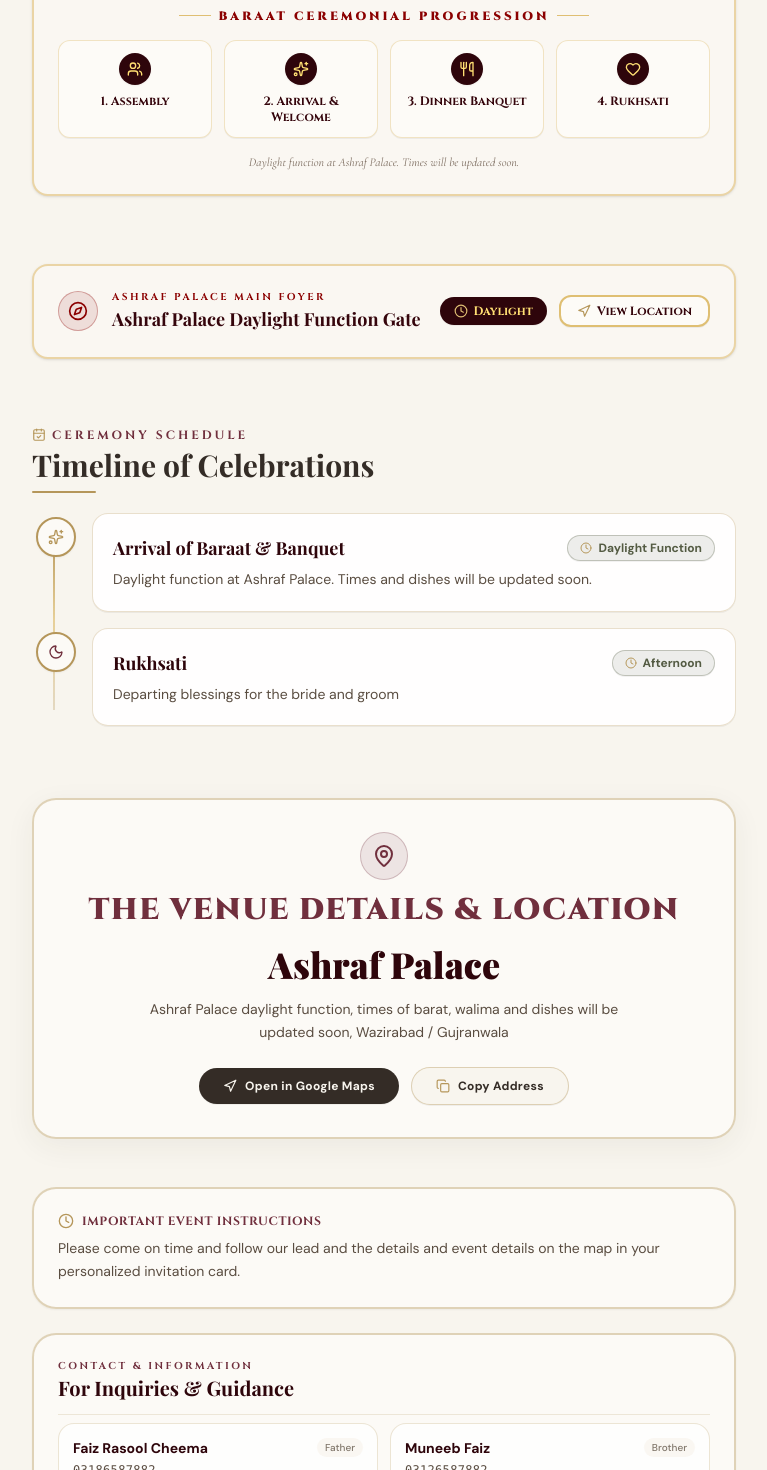
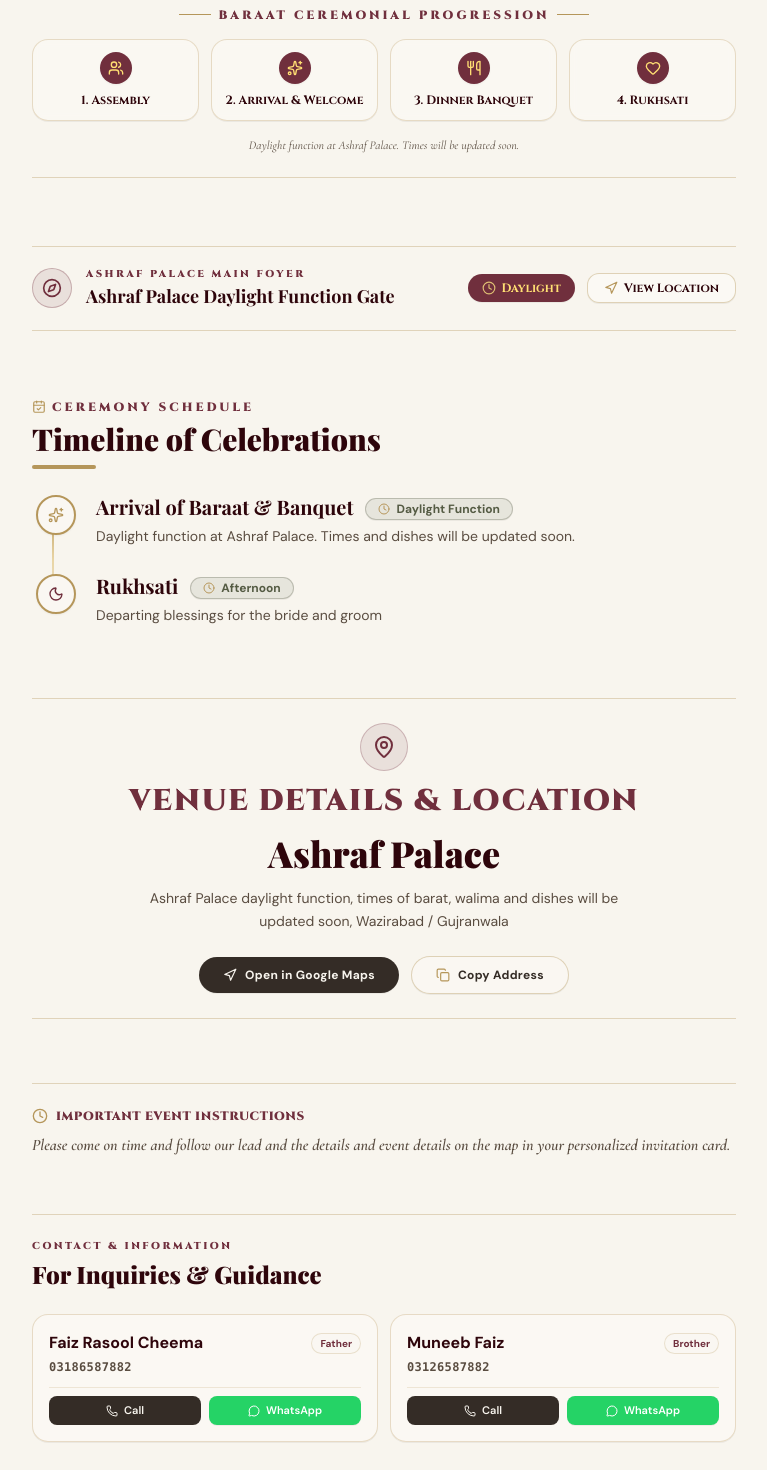
Before and after one commit to ateebfaiz/wedding-cards, a Next.js app: page /baraat in a window 1280 px wide. Shown: the part 880-2350 px from the top of the page, without its empty margins (256-1023 px from the left). Built offline with nearby package versions, Linux system fonts and the light colour scheme; a web font is replaced by a local one.

Commit message:
refactor(invitation): strip artificial box wrappers, unify impressive heirloom backdrop, refine left-aligned timeline and bold headings

```diff
--- a/src/app/[eventSlug]/EventClientView.tsx
+++ b/src/app/[eventSlug]/EventClientView.tsx
@@ -143,9 +143,9 @@ function EventClientViewContent({ config, event }: EventClientViewProps) {
         ) : (
           /* Full Independent Stationery Canvas */
           <div className="w-full flex flex-col items-center space-y-6">
-            {/* Dedicated Personalized Invitee Heading Section (Left-Aligned, Big & Bold, Zero Overlap) */}
+            {/* Dedicated Personalized Invitee Heading Section (Left-Aligned, Big & Bold, Zero Overlap, Natural Stationery) */}
             {guestName && (
-              <div className="w-full my-3 p-6 sm:p-8 rounded-3xl bg-[#FCFAF6]/95 border-2 border-[#B5965A]/50 shadow-[0_12px_40px_rgba(0,0,0,0.12)] backdrop-blur-md flex flex-col items-start text-left transition-all animate-in fade-in slide-in-from-top-4 duration-700">
+              <div className="w-full my-4 py-4 border-b border-[#B5965A]/35 flex flex-col items-start text-left transition-all animate-in fade-in slide-in-from-top-4 duration-700">
                 <span className="text-[11px] sm:text-xs uppercase tracking-[0.25em] text-[#702F3D] font-cinzel font-black flex items-center gap-2 mb-2">
                   <Sparkles className="w-4 h-4 text-[#B5965A]" />
                   <span>{lang === 'ur' ? 'بخدمتِ گرامی قدر معزز مہمان' : 'Invited with Honor'}</span>
@@ -201,18 +201,18 @@ function EventClientViewContent({ config, event }: EventClientViewProps) {
               </div>
             )}
 
-            {/* Important Event Instructions Card */}
+            {/* Important Event Instructions */}
             {config.eventInstructions && (
-              <div className="w-full p-5 sm:p-6 rounded-3xl bg-[#FCFAF6]/95 border-2 border-[#B5965A]/40 shadow-xs backdrop-blur-xs text-left">
+              <div className="w-full my-4 py-6 border-t border-[#B5965A]/35 text-left">
                 <div className="flex items-center gap-2 mb-2 text-[#702F3D]">
                   <Clock className="w-4 h-4 text-[#B5965A] shrink-0" />
-                  <span className="text-xs uppercase tracking-wider font-cinzel font-bold">
+                  <span className="text-xs uppercase tracking-wider font-cinzel font-black">
                     {lang === 'ur' ? 'اہم ہدایات برائے معزز مہمانان' : 'Important Event Instructions'}
                   </span>
                 </div>
                 <p
-                  className={`text-xs sm:text-sm text-[#5A4D41] leading-relaxed ${
-                    lang === 'ur' ? 'font-nastaliq-body text-base leading-loose' : 'font-sans'
+                  className={`text-sm sm:text-base text-[#5A4D41] leading-relaxed font-bold ${
+                    lang === 'ur' ? 'font-nastaliq-body text-base leading-loose' : 'font-serif italic'
                   }`}
                 >
                   {config.eventInstructions[lang]}
@@ -220,49 +220,49 @@ function EventClientViewContent({ config, event }: EventClientViewProps) {
               </div>
             )}
 
-            {/* Contact & Info RSVP Card */}
+            {/* Contact & Info RSVP Section */}
             {config.contacts && config.contacts.length > 0 && (
-              <div className="w-full p-5 sm:p-6 rounded-3xl bg-[#FCFAF6]/95 border-2 border-[#B5965A]/40 shadow-xs backdrop-blur-xs text-left">
-                <div className="mb-3">
-                  <span className="text-[10px] uppercase tracking-[0.25em] text-[#702F3D] font-cinzel font-bold block">
+              <div className="w-full my-4 py-6 border-t border-[#B5965A]/35 text-left">
+                <div className="mb-4">
+                  <span className="text-[10px] uppercase tracking-[0.25em] text-[#702F3D] font-cinzel font-black block">
                     {lang === 'ur' ? 'رابطہ و معلومات' : 'Contact & Information'}
                   </span>
                   <h3
-                    className={`text-lg sm:text-xl font-bold text-[#2E050B] ${
-                      lang === 'ur' ? 'font-sameer-zikran text-2xl' : 'font-playfair'
+                    className={`text-xl sm:text-2xl font-black text-[#2E050B] mt-1 ${
+                      lang === 'ur' ? 'font-sameer-zikran text-3xl' : 'font-playfair'
                     }`}
                   >
-                    {lang === 'ur' ? 'کسی بھی سوال یا رہنمائی کے لیے رابطہ فرمائیں' : 'For Inquiries & Guidance'}
+                    {lang === 'ur' ? 'کسی بھی رہنمائی کے لیے رابطہ فرمائیں' : 'For Inquiries & Guidance'}
                   </h3>
                 </div>
 
-                <div className="grid grid-cols-1 sm:grid-cols-2 gap-3 pt-2 border-t border-[#B5965A]/20">
+                <div className="grid grid-cols-1 sm:grid-cols-2 gap-3 pt-2">
                   {config.contacts.map((contact, idx) => (
                     <div
                       key={idx}
-                      className="p-3.5 rounded-2xl border border-[#B5965A]/25 bg-white/80 flex flex-col justify-between"
+                      className="p-4 rounded-2xl border border-[#B5965A]/30 bg-[#FCFAF6]/70 backdrop-blur-xs flex flex-col justify-between shadow-2xs"
                     >
                       <div>
                         <div className="flex items-center justify-between gap-1 mb-1">
                           <span
-                            className={`text-sm font-bold text-[#2E050B] ${
-                              lang === 'ur' ? 'font-sameer-zikran text-base' : 'font-sans'
+                            className={`text-sm sm:text-base font-bold text-[#2E050B] ${
+                              lang === 'ur' ? 'font-sameer-zikran text-lg' : 'font-sans'
                             }`}
                           >
                             {contact.name[lang]}
                           </span>
                           {contact.relation && (
-                            <span className="text-[10px] text-[#81776B] font-sans font-medium px-2 py-0.5 rounded-full bg-[#FAF7F2]">
+                            <span className="text-[10px] text-[#702F3D] font-sans font-bold px-2 py-0.5 rounded-full bg-[#FAF7F2] border border-[#B5965A]/25">
                               {contact.relation[lang]}
                             </span>
                           )}
                         </div>
-                        <span className="text-xs text-[#5A4D41] font-mono tracking-wide block mb-3">
+                        <span className="text-xs text-[#5A4D41] font-mono tracking-wide block mb-3 font-semibold">
                           {contact.phone}
                         </span>
                       </div>
 
-                      <div className="flex items-center gap-2 pt-2 border-t border-[#B5965A]/15">
+                      <div className="flex items-center gap-2 pt-2 border-t border-[#B5965A]/20">
                         <a
                           href={`tel:${contact.phone}`}
                           className="flex-1 inline-flex items-center justify-center gap-1.5 py-1.5 px-3 rounded-lg bg-[#342C26] text-[#F8F5EE] text-[11px] font-sans font-semibold hover:bg-[#545B43] transition-colors"
--- a/src/components/events/BaraatStatusCard.tsx
+++ b/src/components/events/BaraatStatusCard.tsx
@@ -40,13 +40,13 @@ export function BaraatStatusCard({ status, lang }: BaraatStatusCardProps) {
   ];
 
   return (
-    <div className="w-full my-6 p-5 sm:p-6 rounded-2xl border-2 border-[#DFBF73]/60 bg-[#FAF7F2] shadow-sm text-center">
+    <div className="w-full my-6 py-6 border-y border-[#B5965A]/35 text-center">
       <div className="flex items-center justify-center gap-2 mb-4">
-        <span className="w-8 h-[1px] bg-[#DFBF73]" />
-        <h3 className="text-xs uppercase tracking-[0.25em] text-[#8B0000] font-cinzel font-black">
+        <span className="w-8 h-[1px] bg-[#B5965A]" />
+        <h3 className="text-xs uppercase tracking-[0.25em] text-[#702F3D] font-cinzel font-black">
           {lang === 'ur' ? 'بارات کے روایتی مراحل' : 'Baraat Ceremonial Progression'}
         </h3>
-        <span className="w-8 h-[1px] bg-[#DFBF73]" />
+        <span className="w-8 h-[1px] bg-[#B5965A]" />
       </div>
 
       {/* 4 Dignified Ceremonial Progression Milestones (No Live Gimmicks) */}
@@ -57,13 +57,13 @@ export function BaraatStatusCard({ status, lang }: BaraatStatusCardProps) {
           return (
             <div
               key={stage.id}
-              className="flex flex-col items-center p-3 rounded-xl border border-[#DFBF73]/40 bg-[#FDFBF7] shadow-2xs"
+              className="flex flex-col items-center p-3 rounded-2xl border border-[#B5965A]/30 bg-[#FCFAF6]/60 backdrop-blur-xs shadow-2xs"
             >
-              <div className="w-8 h-8 rounded-full bg-[#2E050B] text-[#FFDF73] flex items-center justify-center mb-2 shadow-xs">
+              <div className="w-8 h-8 rounded-full bg-[#702F3D] text-[#FFDF73] flex items-center justify-center mb-2 shadow-xs">
                 <Icon className="w-4 h-4" />
               </div>
               <span
-                className={`text-xs font-bold text-[#35050C] ${
+                className={`text-xs font-bold text-[#2E050B] ${
                   lang === 'ur' ? 'font-nastaliq-body text-sm' : 'font-cinzel'
                 }`}
               >
@@ -75,7 +75,7 @@ export function BaraatStatusCard({ status, lang }: BaraatStatusCardProps) {
       </div>
 
       <p
-        className={`text-xs text-[#7A6A5D] mt-2 font-medium ${
+        className={`text-xs text-[#5A4D41] mt-2 font-medium ${
           lang === 'ur' ? 'font-nastaliq-body text-sm' : 'font-serif italic'
         }`}
       >
--- a/src/components/events/MeetingPointCard.tsx
+++ b/src/components/events/MeetingPointCard.tsx
@@ -13,18 +13,18 @@ export function MeetingPointCard({ meetingPoint, lang }: MeetingPointCardProps)
   const displayTime = lang === 'ur' && meetingPoint.assemblyTimeUrdu ? meetingPoint.assemblyTimeUrdu : meetingPoint.assemblyTime;
 
   return (
-    <div className="w-full my-5 p-5 sm:p-6 rounded-2xl border-2 border-[#DFBF73]/60 bg-[#FAF7F2] shadow-sm flex flex-col sm:flex-row items-center justify-between gap-4 text-center sm:text-left">
+    <div className="w-full my-5 py-5 border-y border-[#B5965A]/35 flex flex-col sm:flex-row items-center justify-between gap-4 text-center sm:text-left">
       <div className="flex items-center gap-3.5">
-        <div className="w-10 h-10 rounded-full bg-[#8B0000]/10 text-[#8B0000] border border-[#8B0000]/30 flex items-center justify-center shrink-0">
+        <div className="w-10 h-10 rounded-full bg-[#702F3D]/10 text-[#702F3D] border border-[#702F3D]/30 flex items-center justify-center shrink-0">
           <Compass className="w-5 h-5" />
         </div>
         <div>
-          <span className="text-[10px] uppercase tracking-[0.25em] text-[#8B0000] font-cinzel font-bold block">
+          <span className="text-[10px] uppercase tracking-[0.25em] text-[#702F3D] font-cinzel font-black block">
             {meetingPoint.title[lang]}
           </span>
           <h4
-            className={`text-base sm:text-lg font-bold text-[#35050C] ${
-              lang === 'ur' ? 'font-nastaliq-display text-xl' : 'font-playfair'
+            className={`text-base sm:text-lg font-bold text-[#2E050B] ${
+              lang === 'ur' ? 'font-sameer-zikran text-xl' : 'font-playfair'
             }`}
           >
             {meetingPoint.location[lang]}
@@ -35,7 +35,7 @@ export function MeetingPointCard({ meetingPoint, lang }: MeetingPointCardProps)
       <div className="flex items-center gap-3 shrink-0">
         <span
           dir="ltr"
-          className="inline-flex items-center gap-1.5 text-xs font-cinzel font-bold text-[#FFDF73] bg-[#2E050B] px-3.5 py-1.5 rounded-full shadow-2xs"
+          className="inline-flex items-center gap-1.5 text-xs font-cinzel font-bold text-[#FFDF73] bg-[#702F3D] px-3.5 py-1.5 rounded-full shadow-2xs"
         >
           <Clock className="w-3.5 h-3.5 text-[#DFBF73]" />
           <span>{displayTime}</span>
@@ -45,7 +45,7 @@ export function MeetingPointCard({ meetingPoint, lang }: MeetingPointCardProps)
           href={meetingPoint.directionsUrl}
           target="_blank"
           rel="noopener noreferrer"
-          className="inline-flex items-center gap-1.5 px-4 py-1.5 rounded-xl border-2 border-[#DFBF73] bg-[#FDFBF7] text-[#35050C] text-xs font-cinzel font-bold hover:bg-[#F5EFEB] transition-colors shadow-2xs"
+          className="inline-flex items-center gap-1.5 px-4 py-1.5 rounded-xl border border-[#B5965A]/40 bg-[#FCFAF6]/80 text-[#2E050B] text-xs font-cinzel font-bold hover:bg-[#EFE8DA] transition-colors shadow-2xs"
         >
           <Navigation className="w-3.5 h-3.5 text-[#B5965A]" />
           <span>{lang === 'ur' ? 'مقام دیکھیں' : 'View Location'}</span>
--- a/src/components/events/ScheduleTimeline.tsx
+++ b/src/components/events/ScheduleTimeline.tsx
@@ -27,50 +27,50 @@ export function ScheduleTimeline({ schedule, lang }: ScheduleTimelineProps) {
 
   return (
     <div className="w-full my-6 text-left">
-      {/* Left-Aligned Pixel-Perfect Section Header */}
-      <div className="flex flex-col items-start mb-5">
-        <span className="text-[10px] sm:text-xs uppercase tracking-[0.25em] text-[#702F3D] font-cinzel font-bold flex items-center gap-1.5 mb-1">
+      {/* Left-Aligned Clean Section Header */}
+      <div className="flex flex-col items-start mb-6">
+        <span className="text-[10px] sm:text-xs uppercase tracking-[0.25em] text-[#702F3D] font-cinzel font-black flex items-center gap-1.5 mb-1.5">
           <CalendarCheck className="w-3.5 h-3.5 text-[#B5965A]" />
           <span>{lang === 'ur' ? 'تقریب کے اوقات کار' : 'Ceremony Schedule'}</span>
         </span>
         <h2
-          className={`text-2xl sm:text-3xl font-bold text-[#342C26] ${
-            lang === 'ur' ? 'font-sameer-zikran text-3xl' : 'font-playfair'
+          className={`text-2xl sm:text-3xl font-black text-[#2E050B] ${
+            lang === 'ur' ? 'font-sameer-zikran text-3xl sm:text-4xl' : 'font-playfair'
           }`}
         >
           {lang === 'ur' ? 'مبارک تقریب کا تفصیلی شیڈول' : 'Timeline of Celebrations'}
         </h2>
-        <div className="w-16 h-0.5 bg-[#B5965A] mt-2 rounded-full" />
+        <div className="w-16 h-1 bg-[#B5965A] mt-2 rounded-full" />
       </div>
 
-      {/* Left-Aligned Timeline Track */}
+      {/* Left-Aligned Natural Timeline Track (No heavy box wrappers around texts) */}
       <div className="relative pl-1">
         {/* Continuous Vertical Guide Line */}
-        <div className="absolute left-[18px] sm:left-[21px] top-4 bottom-4 w-[2px] bg-gradient-to-b from-[#B5965A] via-[#DFBF73]/70 to-[#B5965A]/30" />
+        <div className="absolute left-[18px] sm:left-[20px] top-3 bottom-3 w-[2px] bg-gradient-to-b from-[#B5965A] via-[#DFBF73]/60 to-[#B5965A]/20" />
 
-        <div className="space-y-4">
+        <div className="space-y-6">
           {schedule.map((item, index) => {
             const displayTime = lang === 'ur' && item.timeUrdu ? item.timeUrdu : item.time;
 
             return (
               <div key={index} className="relative flex items-start group">
-                {/* Pixel-Perfect Centered Timeline Node */}
-                <div className="absolute left-0 top-1 w-9 h-9 sm:w-10 sm:h-10 rounded-full bg-[#FCFAF6] border-2 border-[#B5965A] shadow-xs flex items-center justify-center shrink-0 z-10 group-hover:scale-105 group-hover:border-[#702F3D] transition-transform">
+                {/* Node Badge Centered on Guide Line */}
+                <div className="absolute left-0 top-0.5 w-9 h-9 sm:w-10 sm:h-10 rounded-full bg-[#FAF7F2] border-2 border-[#B5965A] shadow-xs flex items-center justify-center shrink-0 z-10 group-hover:scale-105 group-hover:border-[#702F3D] transition-transform">
                   {getIcon(item.iconName)}
                 </div>
 
-                {/* Milestone Content Card */}
-                <div className="ml-12 sm:ml-14 w-full p-4 sm:p-5 rounded-2xl bg-white/90 border border-[#B5965A]/30 shadow-2xs group-hover:border-[#B5965A]/60 transition-all">
-                  <div className="flex flex-col sm:flex-row sm:items-center justify-between gap-1.5 mb-1.5">
+                {/* Natural Typography Flow (No Box Wrapper) */}
+                <div className="ml-12 sm:ml-15 w-full">
+                  <div className="flex flex-wrap items-baseline gap-2 sm:gap-3 mb-1">
                     <h3
-                      className={`text-base sm:text-lg font-bold text-[#2E050B] ${
-                        lang === 'ur' ? 'font-sameer-zikran text-xl' : 'font-playfair'
+                      className={`text-lg sm:text-xl font-bold text-[#2E050B] ${
+                        lang === 'ur' ? 'font-sameer-zikran text-2xl' : 'font-playfair'
                       }`}
                     >
                       {item.title[lang]}
                     </h3>
 
-                    <div className="inline-flex items-center gap-1.5 px-3 py-1 rounded-full bg-[#545B43]/10 border border-[#545B43]/30 text-[#545B43] text-xs font-sans font-bold w-fit shadow-2xs">
+                    <div className="inline-flex items-center gap-1.5 px-3 py-0.5 rounded-full bg-[#545B43]/10 border border-[#545B43]/30 text-[#545B43] text-xs font-sans font-bold shadow-2xs">
                       <Clock className="w-3 h-3 text-[#B5965A]" />
                       <span>{displayTime}</span>
                     </div>
@@ -78,8 +78,8 @@ export function ScheduleTimeline({ schedule, lang }: ScheduleTimelineProps) {
 
                   {item.description && (
                     <p
-                      className={`text-xs sm:text-sm text-[#5A4D41] leading-relaxed mt-1 ${
-                        lang === 'ur' ? 'font-nastaliq-body text-sm leading-loose' : 'font-sans'
+                      className={`text-xs sm:text-sm text-[#5A4D41] leading-relaxed mt-0.5 ${
+                        lang === 'ur' ? 'font-nastaliq-body text-base leading-loose' : 'font-sans'
                       }`}
                     >
                       {item.description[lang]}
--- a/src/components/events/VenueCard.tsx
+++ b/src/components/events/VenueCard.tsx
@@ -24,21 +24,21 @@ export function VenueCard({ venue, lang }: VenueCardProps) {
   };
 
   return (
-    <div className="w-full my-6 p-6 sm:p-8 rounded-3xl border-2 border-[#B5965A]/40 bg-[#FCFAF6]/95 shadow-[0_8px_30px_rgba(52,44,38,0.06)] flex flex-col items-center text-center">
+    <div className="w-full my-6 py-6 border-y border-[#B5965A]/35 flex flex-col items-center text-center">
       <div className="w-12 h-12 rounded-full bg-[#702F3D]/10 border border-[#702F3D]/25 flex items-center justify-center mb-3 text-[#702F3D]">
         <MapPin className="w-6 h-6" />
       </div>
 
       {/* Venue Details Heading (Strictly One Line, Big & Bold) */}
       <h2
-        className={`text-xl sm:text-2xl md:text-3xl font-black text-[#702F3D] uppercase tracking-wider whitespace-nowrap mb-2 ${
+        className={`text-xl sm:text-2xl md:text-3xl font-black text-[#702F3D] uppercase tracking-wider whitespace-nowrap mb-1.5 ${
           lang === 'ur' ? 'font-sameer-zikran' : 'font-cinzel'
         }`}
       >
-        {lang === 'ur' ? 'مقامِ تقریب و نقشہ کی تفصیلات' : 'The Venue Details & Location'}
+        {lang === 'ur' ? 'مقامِ تقریب و رہنمائی' : 'Venue Details & Location'}
       </h2>
 
-      {/* Main Venue Name (Big & Bold, Distinct Font) */}
+      {/* Main Venue Name (Big & Bold, Distinct Font, One Line) */}
       <h3
         className={`leading-snug text-[#2E050B] text-2xl sm:text-3xl md:text-4xl font-black my-1 w-full truncate ${
           lang === 'ur' ? 'font-sameer-zikran' : 'font-playfair'
@@ -50,7 +50,7 @@ export function VenueCard({ venue, lang }: VenueCardProps) {
 
       {venue.hallOrSection && (
         <span
-          className={`text-xs sm:text-sm text-[#545B43] font-bold uppercase tracking-wider my-1.5 ${
+          className={`text-xs sm:text-sm text-[#545B43] font-bold uppercase tracking-wider my-1 ${
             lang === 'ur' ? 'font-alqalam-taj text-sm' : 'font-sans'
           }`}
         >
@@ -81,7 +81,7 @@ export function VenueCard({ venue, lang }: VenueCardProps) {
         <button
           type="button"
           onClick={handleCopy}
-          className="inline-flex items-center gap-2 px-6 py-2.5 rounded-full border border-[#B5965A]/40 bg-[#F8F5EE] text-[#342C26] text-xs font-sans font-bold tracking-wide hover:bg-[#EFE8DA] transition-colors shadow-2xs cursor-pointer"
+          className="inline-flex items-center gap-2 px-6 py-2.5 rounded-full border border-[#B5965A]/40 bg-[#FAF7F2] text-[#342C26] text-xs font-sans font-bold tracking-wide hover:bg-[#EFE8DA] transition-colors shadow-2xs cursor-pointer"
         >
           {copied ? (
             <Check className="w-3.5 h-3.5 text-emerald-600" />
```
Also changed, not shown: src/app/page.tsx (+23 -23 lines), src/components/backgrounds/HeirloomAmbientBackground.tsx (+10 -48 lines).
